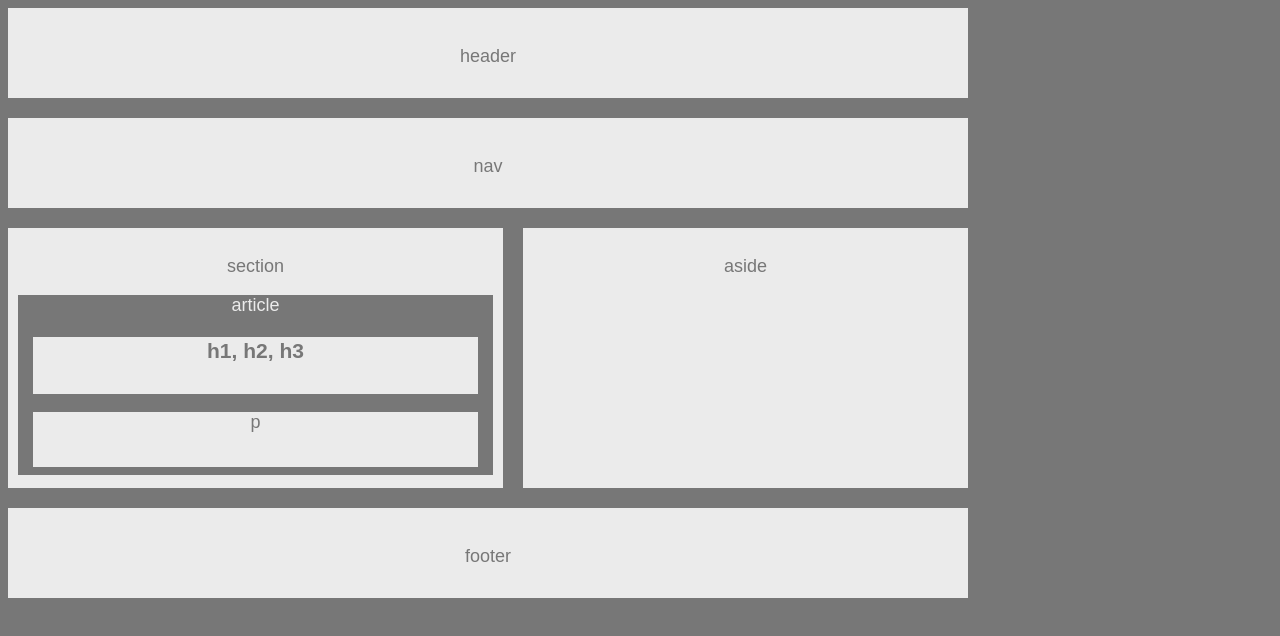
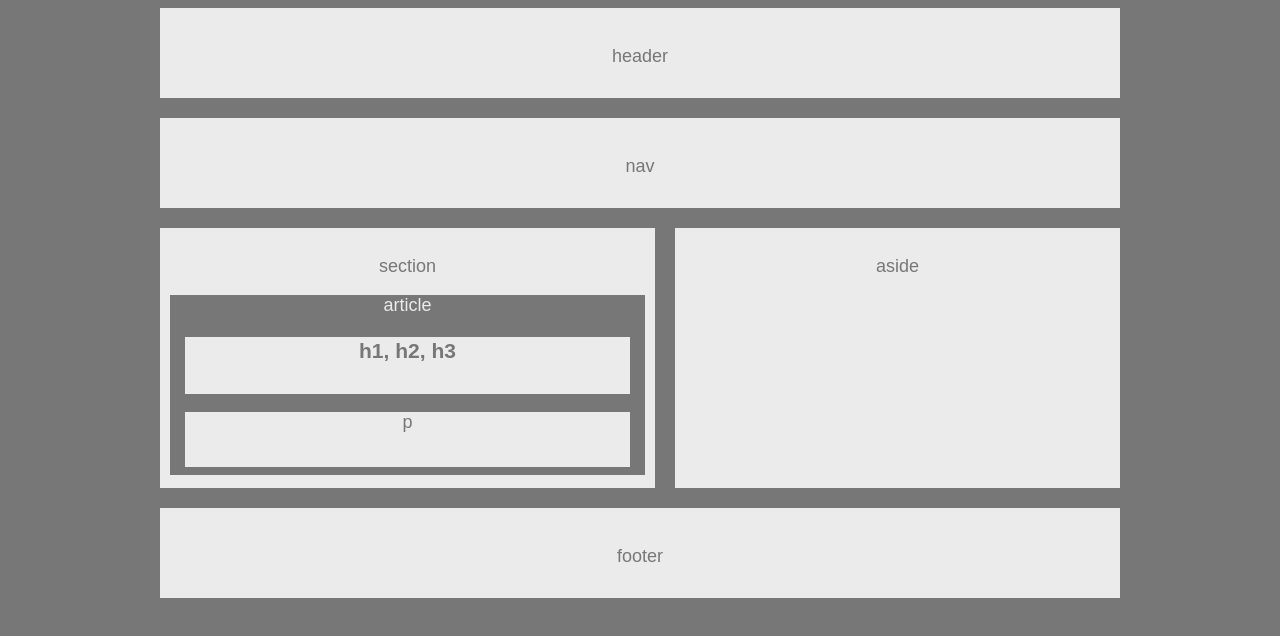
Before and after one commit to bhamilton0402/HW-Wireframe, a plain HTML site: page index.html in a window 1280 px wide. Drawn offline with Linux system fonts and the light colour scheme.

Commit message:
second commit with auto margin fix

```diff
--- a/index.html
+++ b/index.html
@@ -1,6 +1,7 @@
 <!DOCTYPE HMTL>
 <head>
 <title>Wireframe</title>
+<link href="https://fonts.googleapis.com/css?family=Open+Sans+Condensed:300" rel="stylesheet">
 <link rel="stylesheet" type="text/css" href=style.css>
 </head>
 
--- a/style.css
+++ b/style.css
@@ -7,6 +7,8 @@ body {
     width: 960px;
     font-size: 18px;
     text-align: center;
+    margin-left: auto;
+    margin-right: auto;
 }
 
 header, .section, footer, .aside, .nav {
@@ -30,6 +32,7 @@ header, .nav {
     margin-bottom: 20px;
     height: 50px;
     padding: 20px;
+
 }
 
 
@@ -41,6 +44,7 @@ header, .nav {
     margin-bottom: 20px;
     margin-right: 20px;
     padding-top: 10px;
+
 }
 
 .article {
@@ -49,12 +53,14 @@ header, .nav {
     padding-left: 15px;
     padding-right: 15px;
     height: 180px;
+
 }
 
 h3 {
     /* margin: 10px; */
     height: 55px;
     padding-top: 2px;
+
 
 }
 
@@ -64,6 +70,7 @@ h3 {
     padding-top: 0px;
     position: relative;
     bottom: 3px;
+
 
 }
 
```
